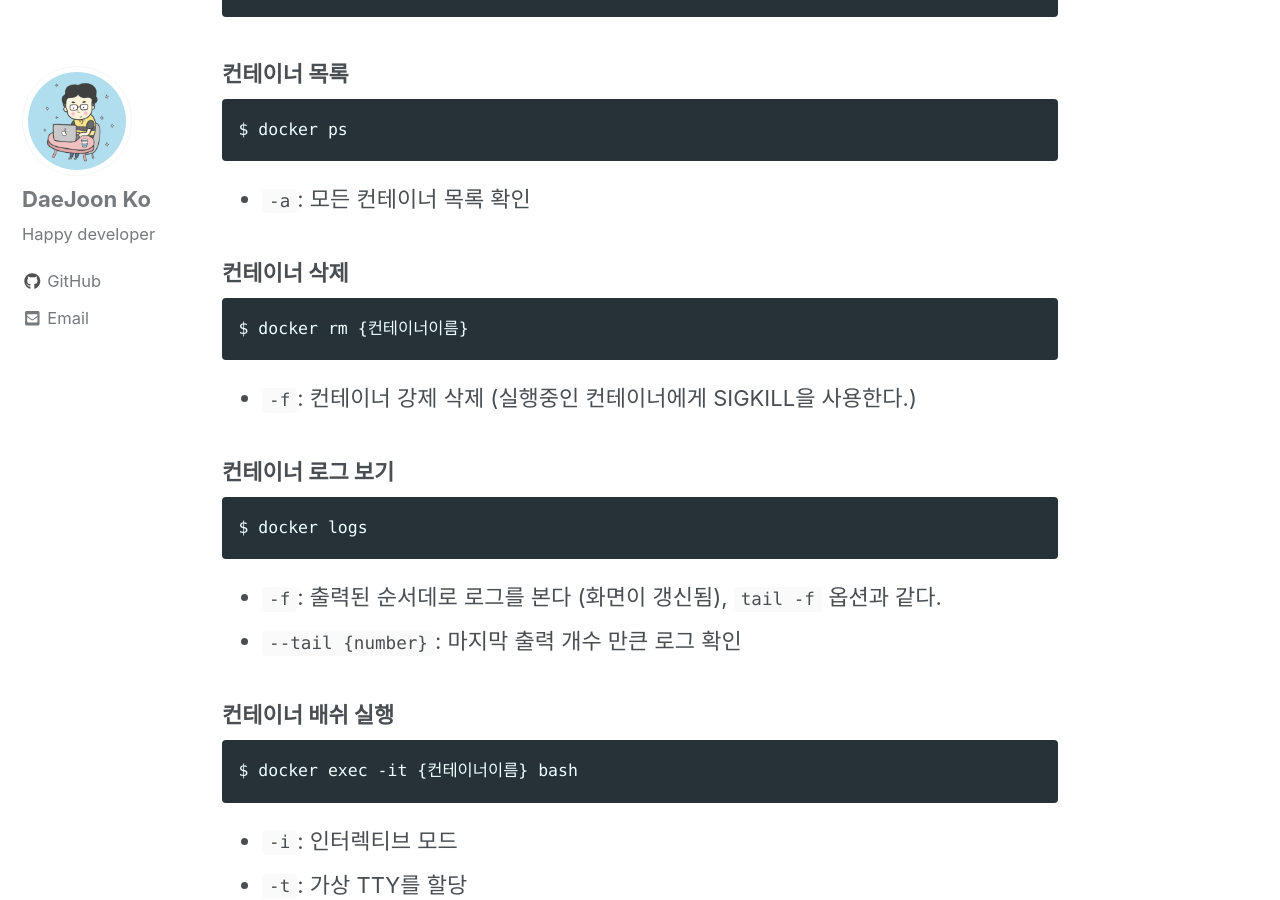
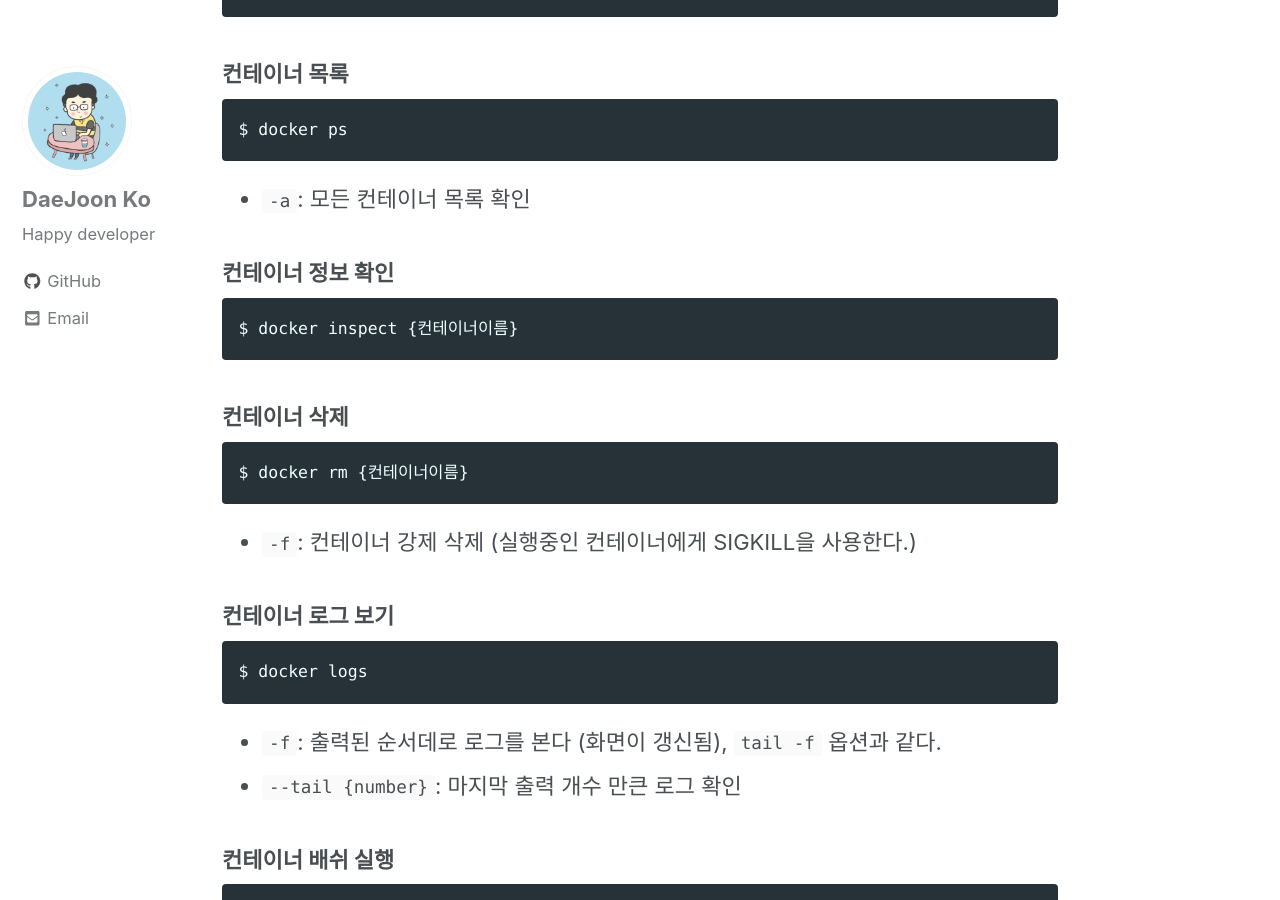
Before and after one commit to daejoon/daejoon.github.io, a Jekyll site: the page built from _posts/2019-02-02-Docker-자주사용하는-명령어.md, in a window 1280 px wide and 900 px high, scrolled down 1832 px. Built offline with Jekyll 4.4.1, drawn with Linux system fonts in a browser that asks for light colours; cached includes are drawn as plain includes; nearby versions of some CDN libraries; comment, search, counter and statistics services are not loaded.

Commit message:
Update Docker 자주사용하는 명령어

````diff
--- a/_posts/2019-02-02-Docker-자주사용하는-명령어.md
+++ b/_posts/2019-02-02-Docker-자주사용하는-명령어.md
@@ -60,6 +60,11 @@ $ docker ps
 ```
 - `-a`: 모든 컨테이너 목록 확인
 
+### 컨테이너 정보 확인
+```
+$ docker inspect {컨테이너이름}
+```
+
 ### 컨테이너 삭제
 ```
 $ docker rm {컨테이너이름}
````
